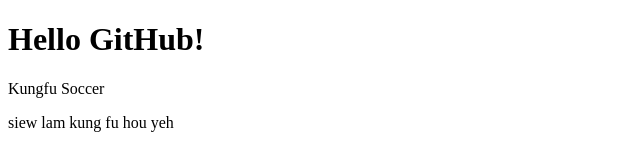
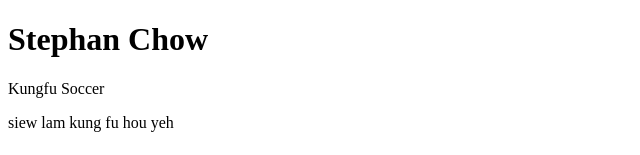
Before and after one commit to junleileiwu-debug/Github_Project, a plain HTML site: page index.html in a window 1280 px wide. Shown: the top 155 px of the page, without its empty margins (0-640 px from the left). Drawn offline with Linux system fonts and the light colour scheme.

Commit message:
change heading h1

```diff
--- a/index.html
+++ b/index.html
@@ -4,7 +4,7 @@
     <title>My First GitHub Project</title>
 </head>
 <body>
-    <h1>Hello GitHub!</h1>
+    <h1>Stephan Chow</h1>
     <p>Kungfu Soccer</p>
     <p>siew lam kung fu hou yeh</p>
     <h2>My Favorite Movies</h2>
```
